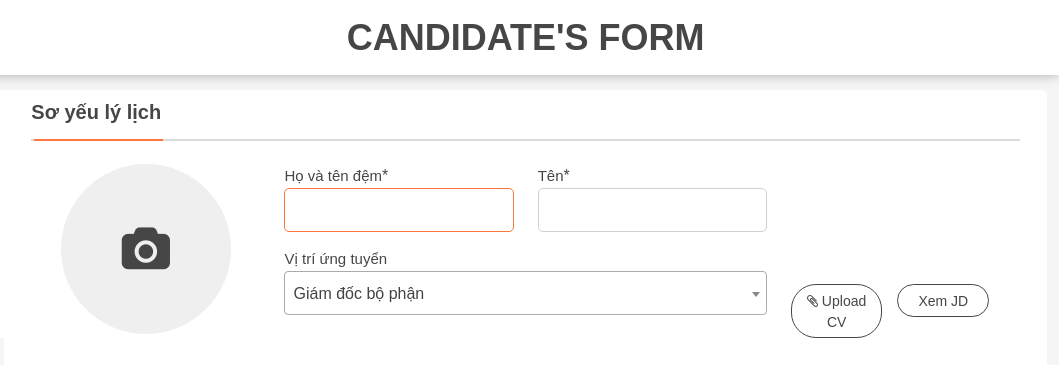
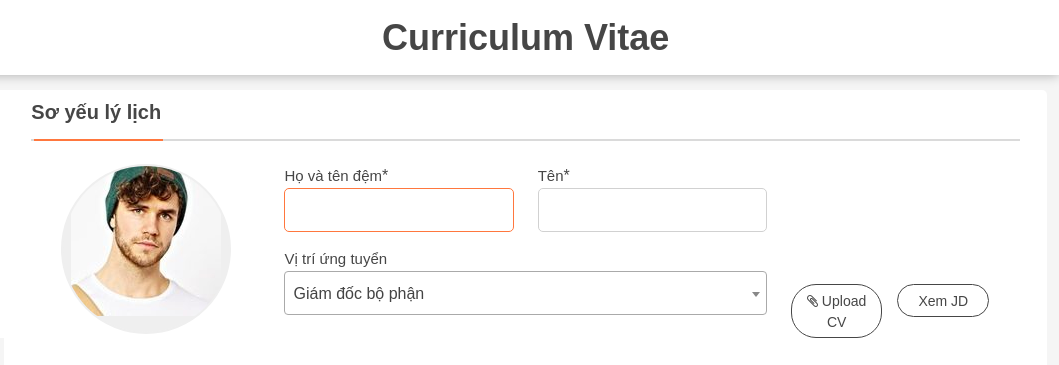
Before and after one commit to ChienNguyensrdn/chiennguyen.github.io, a plain HTML site: page index.html in a window 1280 px wide. Shown: the top 365 px of the page, 221-1280 px from the left. Drawn offline with Linux system fonts and the light colour scheme; no server answers; a web font is replaced by a local one.

Commit message:
fix index

```diff
--- a/index.html
+++ b/index.html
@@ -2,7 +2,7 @@
 <html lang="en">
 <head>
 	<meta charset="utf-8">
-	<title>ahihi</title>
+	<title>Profile</title>
 	<link rel="stylesheet" type="text/css" href="css/bootstrap.min.css">
 	<link rel="stylesheet" type="text/css" href="font-awesome/css/font-awesome.min.css">
 	<link rel="stylesheet" type="text/css" href="css/select2.min.css">
@@ -25,7 +25,7 @@
 				</div>
 				<div class="col-sm-10">
 					<div class="histaff-header-content text-center">
-						<h1>CANDIDATE'S FORM</h1>
+						<h1>Curriculum Vitae</h1>
 					</div>
 				</div>
 			</div>
@@ -83,9 +83,10 @@
 								</div>
 								<div class="row padding-tb-15 margin-b-15">
 									<div class="col-md-3">
-										<input type="file" class="file-upload" name="candidate-image" id="candidate-image" style="display: none;" accept="image/*">
+										<!-- <input type="file" class="file-upload" name="candidate-image" id="candidate-image" style="display: none;" accept="image/*"> -->
 										<div class="histaff-upload-image" id="file-btn">
-											<i class="fa fa-camera" aria-hidden="true"></i>
+                                            <img src= "images/avatar-02.jpg" alt="avata">
+											<!-- <i class="fa fa-camera" aria-hidden="true"></i> -->
 										</div>
 									</div>
 									<div class="col-md-9">
```
